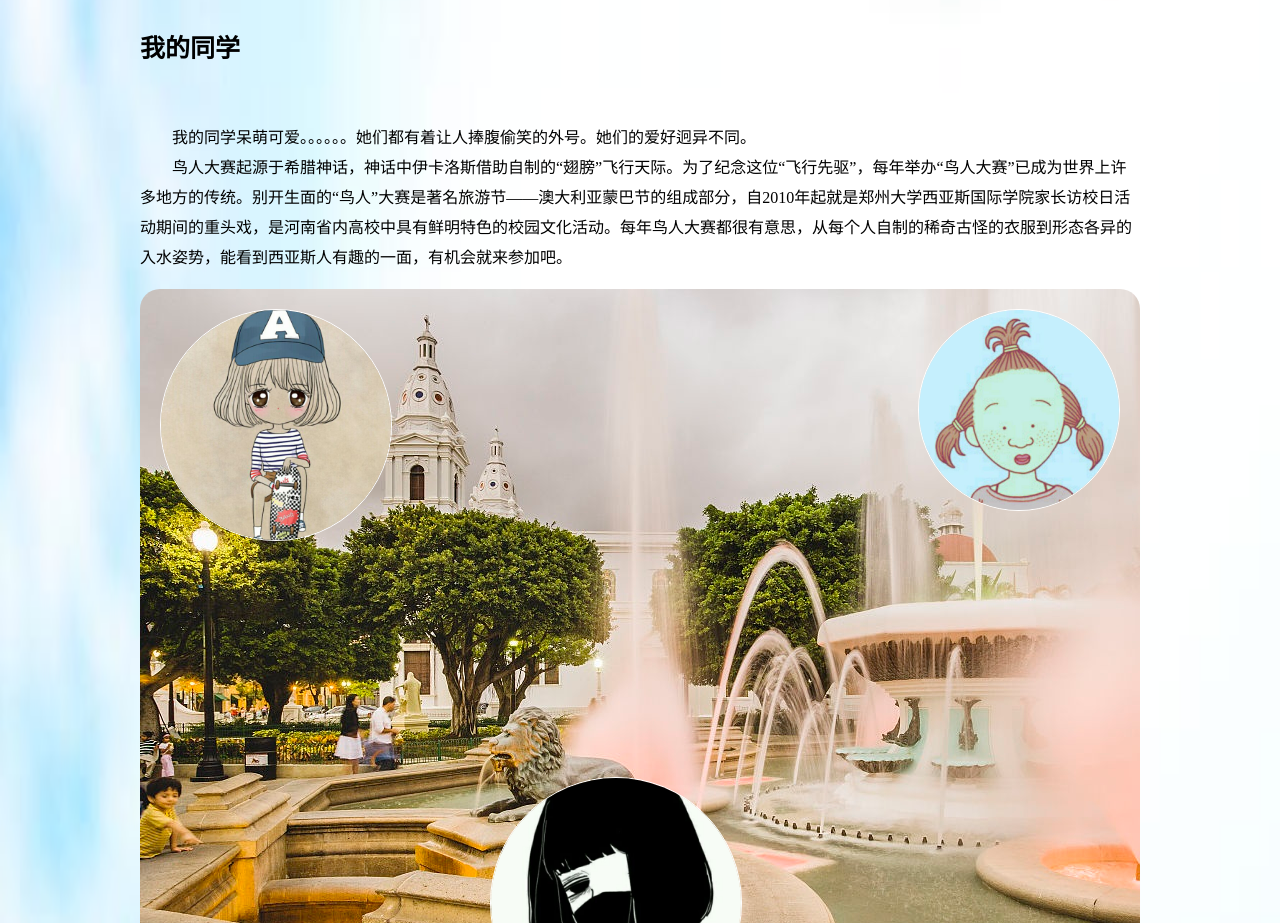
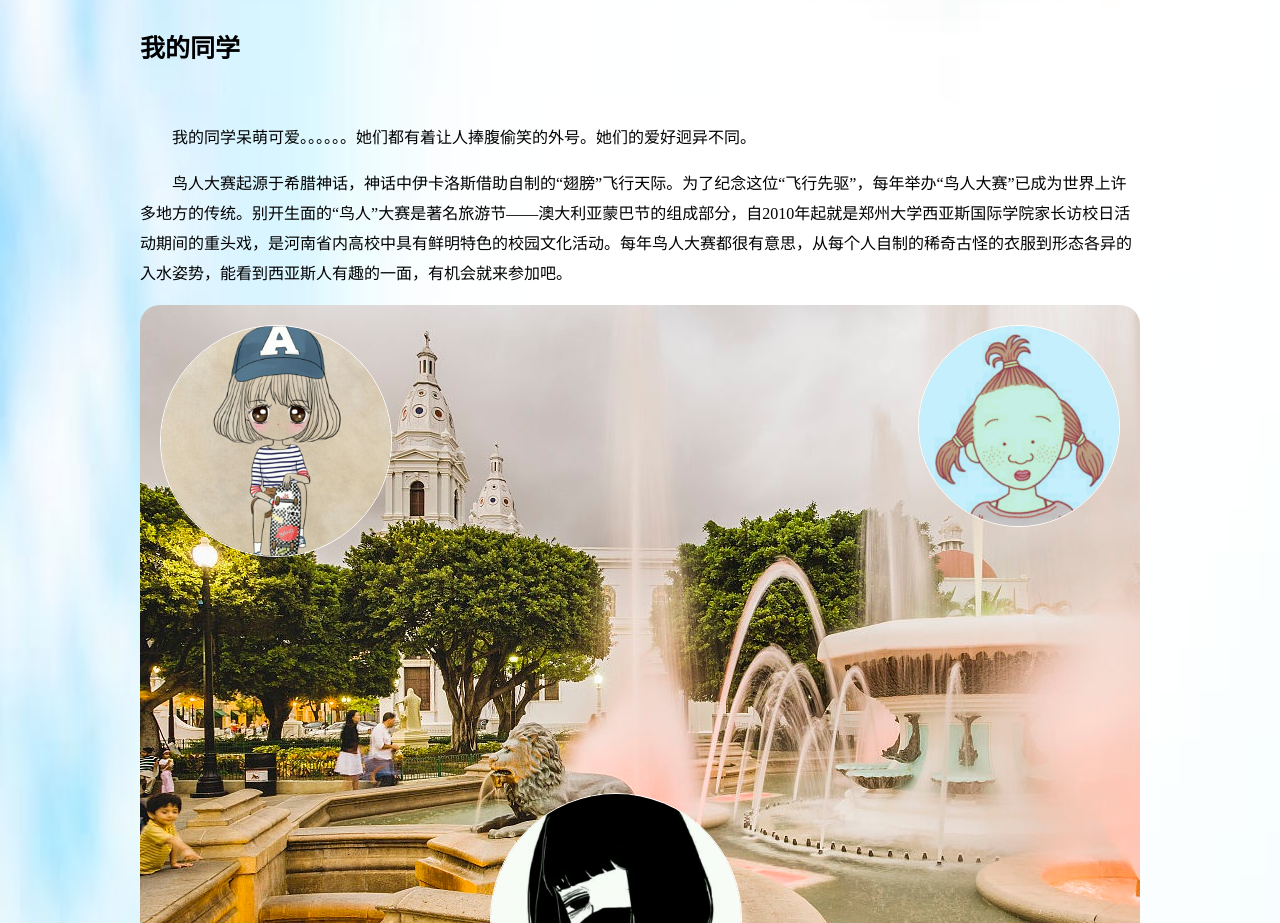
Before and after one commit to Imlona/mini-collection, a plain HTML site: page main/index.html in a window 1280 px wide. Shown: the part 2220-3143 px from the top of the page. Drawn offline with Linux system fonts and the light colour scheme.

Commit message:
修改了代码

```diff
--- a/main/index.html
+++ b/main/index.html
@@ -163,7 +163,8 @@
 
             <div>
                 <h3 class="box" id="classmate">我的同学</h3>    <br>
-                <p class="text">我的同学呆萌可爱。。。。。。她们都有着让人捧腹偷笑的外号。她们的爱好迥异不同。<br>&emsp;&emsp;鸟人大赛起源于希腊神话，神话中伊卡洛斯借助自制的“翅膀”飞行天际。为了纪念这位“飞行先驱”，每年举办“鸟人大赛”已成为世界上许多地方的传统。别开生面的“鸟人”大赛是著名旅游节——澳大利亚蒙巴节的组成部分，自2010年起就是郑州大学西亚斯国际学院家长访校日活动期间的重头戏，是河南省内高校中具有鲜明特色的校园文化活动。每年鸟人大赛都很有意思，从每个人自制的稀奇古怪的衣服到形态各异的入水姿势，能看到西亚斯人有趣的一面，有机会就来参加吧。</p>
+                <p class="text">我的同学呆萌可爱。。。。。。她们都有着让人捧腹偷笑的外号。她们的爱好迥异不同。</p>
+                <p class="text">鸟人大赛起源于希腊神话，神话中伊卡洛斯借助自制的“翅膀”飞行天际。为了纪念这位“飞行先驱”，每年举办“鸟人大赛”已成为世界上许多地方的传统。别开生面的“鸟人”大赛是著名旅游节——澳大利亚蒙巴节的组成部分，自2010年起就是郑州大学西亚斯国际学院家长访校日活动期间的重头戏，是河南省内高校中具有鲜明特色的校园文化活动。每年鸟人大赛都很有意思，从每个人自制的稀奇古怪的衣服到形态各异的入水姿势，能看到西亚斯人有趣的一面，有机会就来参加吧。</p>
                 <div class="pic" id="class-bg">
                     <img class="cm" src="luyao.jpg" alt="图片加载失败">
                     <img class="cm" src="mengya.jpg" alt="图片加载失败">
```
